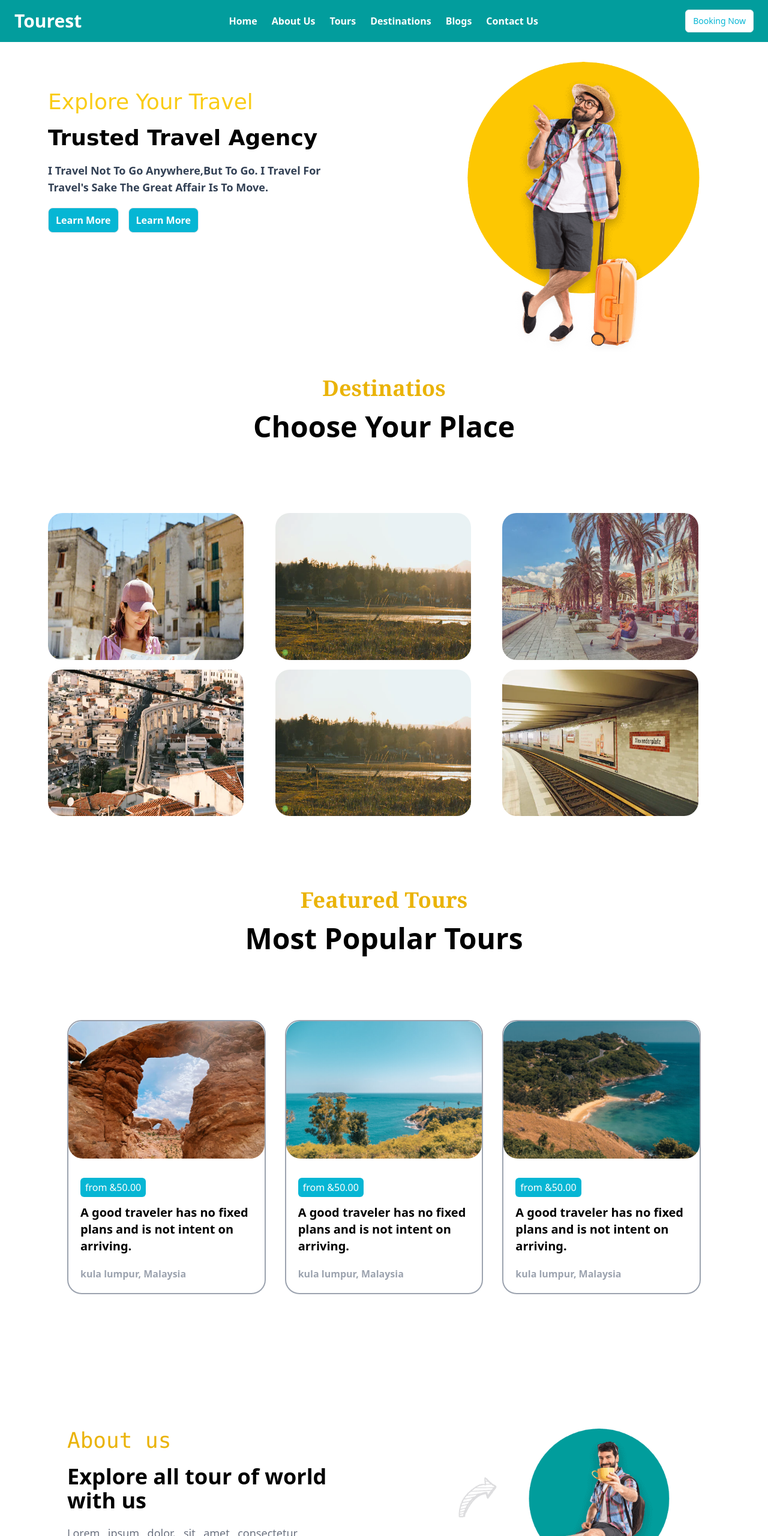
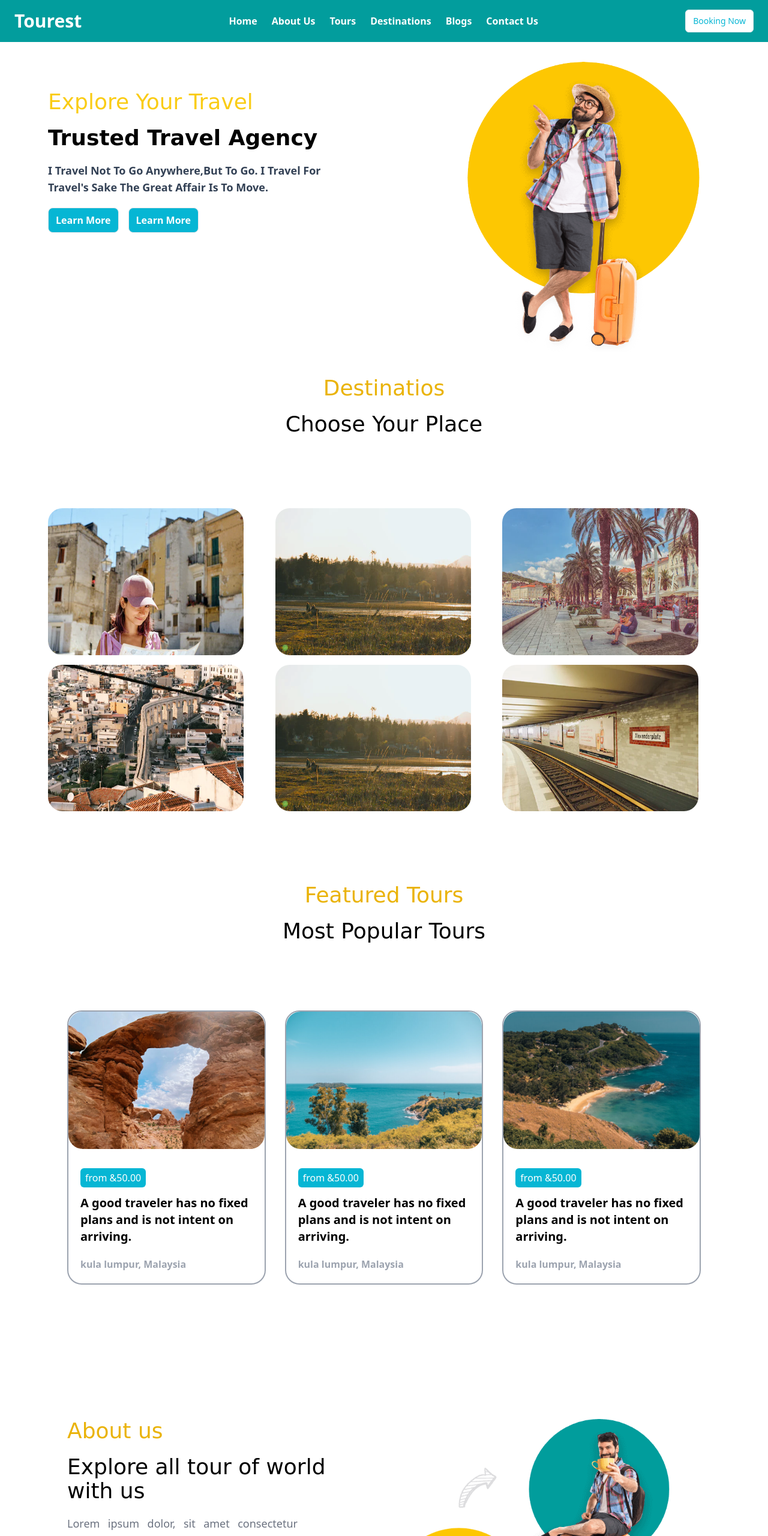
Before and after one commit to ameer-hamza26/tourest-frontend-tailwind, a website: page index.html in a window 1280 px wide. Shown: the top 2560 px of the page at 60% size. Drawn offline with nearby package versions, Linux system fonts and the light colour scheme; a web font is replaced by a local one.

Commit message:
adjust font size

```diff
--- a/index.html
+++ b/index.html
@@ -92,7 +92,7 @@
 
 <section class="flex md:flex-row flex-col  ">
     <div class=" md:w-[60%]  md:p-20 p-8">
-<h1 style="font-family:  cursive;font-weight: 400; font-style: normal" class="font-sans text-yellow-400 capitalize md:text-4xl text-2xl ">Explore your travel</h1>
+<h1 style="font-family:  cursive;font-weight: 400; font-style: normal" class="font-sans text-yellow-400 capitalize md:text-4xl text-3xl ">Explore your travel</h1>
 <h2 style="font-family:  Fatface, cursive" class="md:text-4xl text-3xl mt-5 capitalize font-bold">trusted travel agency</h2>
 <p class="mt-5 text-lg md:w-[80%] capitalize font-semibold text-slate-700">i travel not to go anywhere,but to go. i travel for travel's sake the great affair is to move.</p>
 <div class="flex space-x-4 mt-5"><button  class=" border text-md capitalize bg-cyan-500 text-white font-bold rounded-lg px-3 py-2 hover:bg-white hover:border-cyan-500  hover:text-cyan-500  transition-all ease-in-out  "> Learn More </button>
@@ -110,8 +110,8 @@
 <!-- destinations sections -->
 
 <section class="my-10">
-    <div class="text-center "><h1 class="font-bold font-serif capitalize text-yellow-500 text-4xl">destinatios</h1>
-        <h2 class="font-bold md:text-5xl text-3xl capitalize mt-5 mb-10"> choose your place</h2></div>
+    <div class="text-center "><h1 style="font-family:  cursive;font-weight: 400; font-style: normal" class="font-bold font-serif capitalize text-yellow-500 md:text-4xl text-3xl">destinatios</h1>
+        <h2 style="font-family:  cursive;font-weight: 400; font-style: normal" class="font-bold md:text-4xl text-3xl  capitalize mt-5 mb-10"> choose your place</h2></div>
         <div class="images p-20 grid grid-cols-1 md:grid-cols-3 md:grid-rows-2 grid-rows-1 gap-4 ">
 
             <img src="img/pic1.webp" class="md:w-[90%] w-[100%] h-full rounded-3xl"  alt="pic">
@@ -132,8 +132,8 @@
 <!-- features of tours -->
 
 <section>
-    <div class="text-center "><h1 class="font-bold font-serif capitalize text-yellow-500 text-4xl">featured tours</h1>
-        <h2 class="font-bold md:text-5xl text-3xl capitalize mt-5"> most popular tours</h2></div>
+    <div class="text-center "><h1 style="font-family:  cursive;font-weight: 400; font-style: normal" class="font-bold font-serif capitalize text-yellow-500 md:text-4xl text-3xl">featured tours</h1>
+        <h2 style="font-family:  cursive;font-weight: 400; font-style: normal" class="font-bold md:text-4xl text-3xl capitalize mt-5"> most popular tours</h2></div>
 
         <!-- cardsssssssssssssssssssssssssss -->
 
@@ -187,10 +187,10 @@
 
     <div class="flex md:flex-row flex-col md:p-28">
         <div class="left-side md:p-0 p-10">
-<h1 class="md:text-4xl text-2xl text-yellow-500 font-mono">
+<h1 style="font-family:  cursive;font-weight: 400; font-style: normal" class="md:text-4xl text-3xl text-yellow-500 font-mono">
     About us
 </h1>
-<h2 class="md:text-4xl text-3xl font-bold w-fit mt-5">
+<h2 style="font-family:  cursive;font-weight: 400; font-style: normal" class="md:text-4xl text-3xl font-bold w-fit mt-5">
     Explore all tour of world with us
 </h2>
 <p class=" mt-5  text-gray-500 text-lg md:w-96 w-full text-justify ">
@@ -243,8 +243,8 @@
 <!-- blogs side -->
 
 <section>
-    <div class="text-center "><h1 class="font-bold font-serif capitalize text-yellow-500 text-3xl">from the blog post</h1>
-        <h2 class="font-bold md:text-4xl text-3xl capitalize mt-5"> latest news & articles</h2></div>
+    <div class="text-center "><h1 style="font-family:  cursive;font-weight: 400; font-style: normal" class="font-bold font-serif capitalize text-yellow-500 md:text-4xl text-3xl">from the blog post</h1>
+        <h2 style="font-family:  cursive;font-weight: 400; font-style: normal" class="font-bold md:text-4xl text-3xl capitalize mt-5"> latest news & articles</h2></div>
 
         <!-- carrrrrdddddssssssssss -->
 
@@ -252,7 +252,7 @@
         <!-- card 1 -->
 
 
-        <div class="cards flex md:flex-row flex-col p-5 md:p-28 md:space-x-8 mt-10">
+        <div  class="cards flex md:flex-row flex-col p-5 md:p-28 md:space-x-8 mt-10">
             <div class="card-2 rounded-3xl  border-2 border-gray-400 my-10">
                 <img class="w-full rounded-3xl " src="img/popular-2.jpg " alt="pic">
 
```
